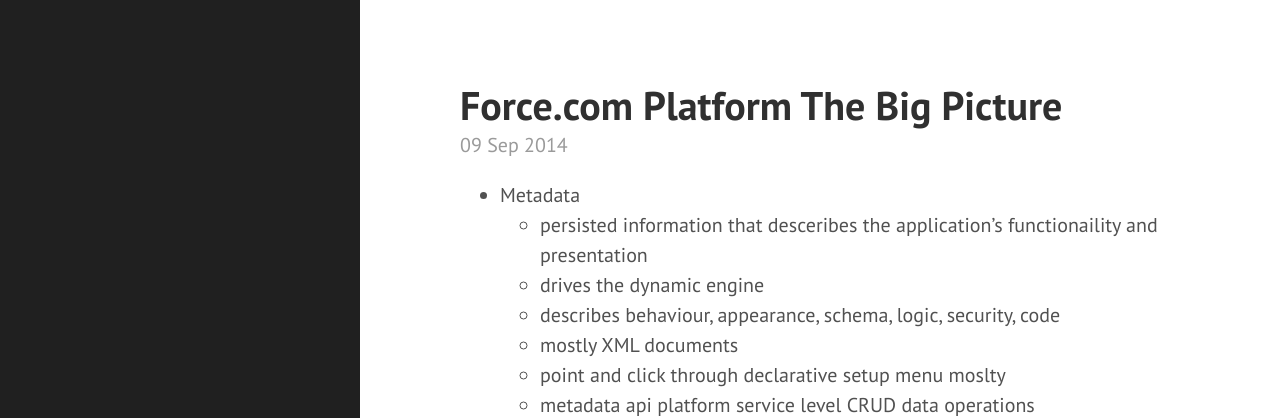
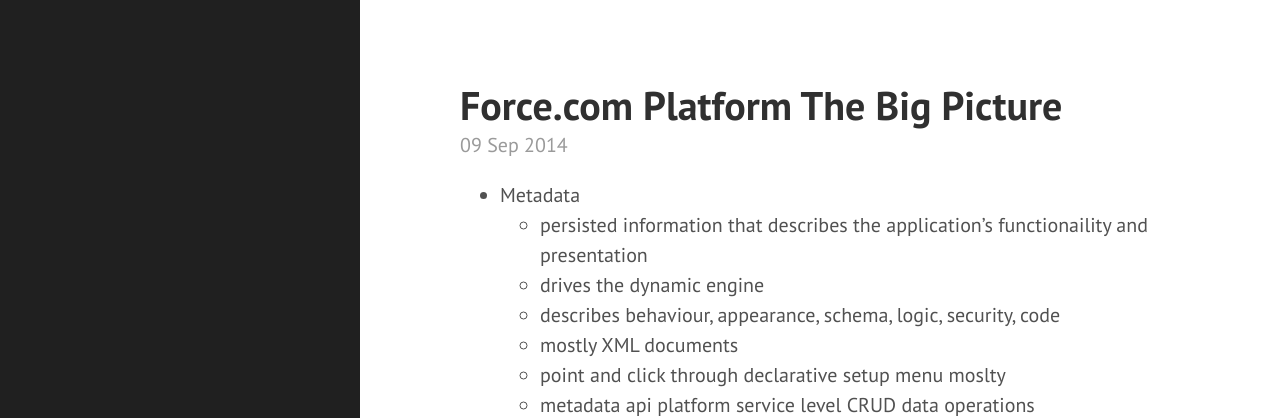
Before and after one commit to eneiand/eneiand.github.io, a Jekyll site: the page built from index.html, in a window 1280 px wide and 900 px high. Shown: the top 418 px of the window. Built offline with Jekyll 4.4.1, drawn with Linux system fonts in a browser that asks for light colours; Markdown is read by kramdown in place of the engine named in the settings; the list of posts is cut into pages by our own code.

Commit message:
Update 2014-09-09-force.com-platform-the-big-picture.md

```diff
--- a/_posts/2014-09-09-force.com-platform-the-big-picture.md
+++ b/_posts/2014-09-09-force.com-platform-the-big-picture.md
@@ -1,5 +1,5 @@
 * Metadata
-  * persisted information that desceribes the application's functionaility and presentation
+  * persisted information that describes the application's functionaility and presentation
   * drives the dynamic engine
   * describes behaviour, appearance, schema, logic, security, code
   * mostly XML documents
```
